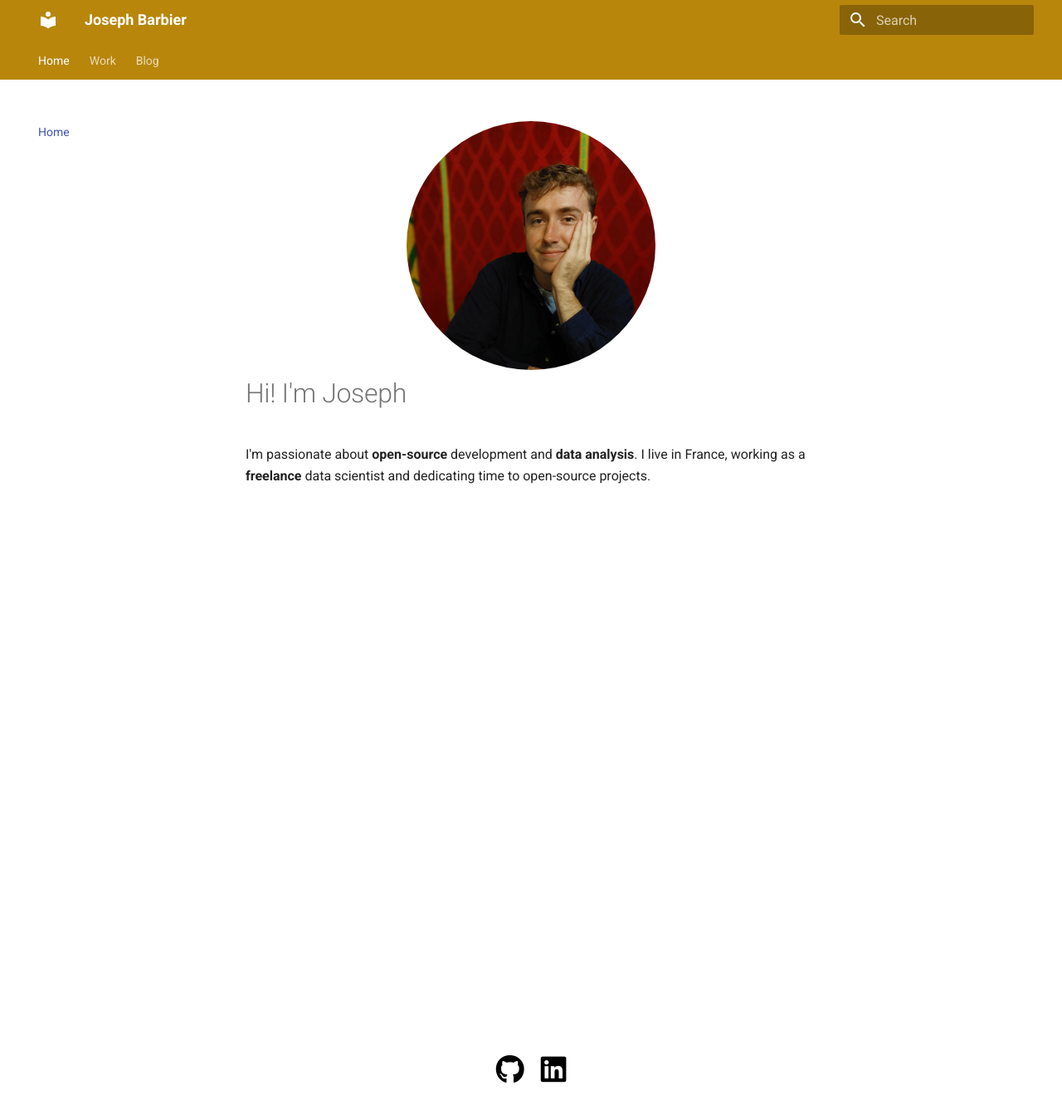
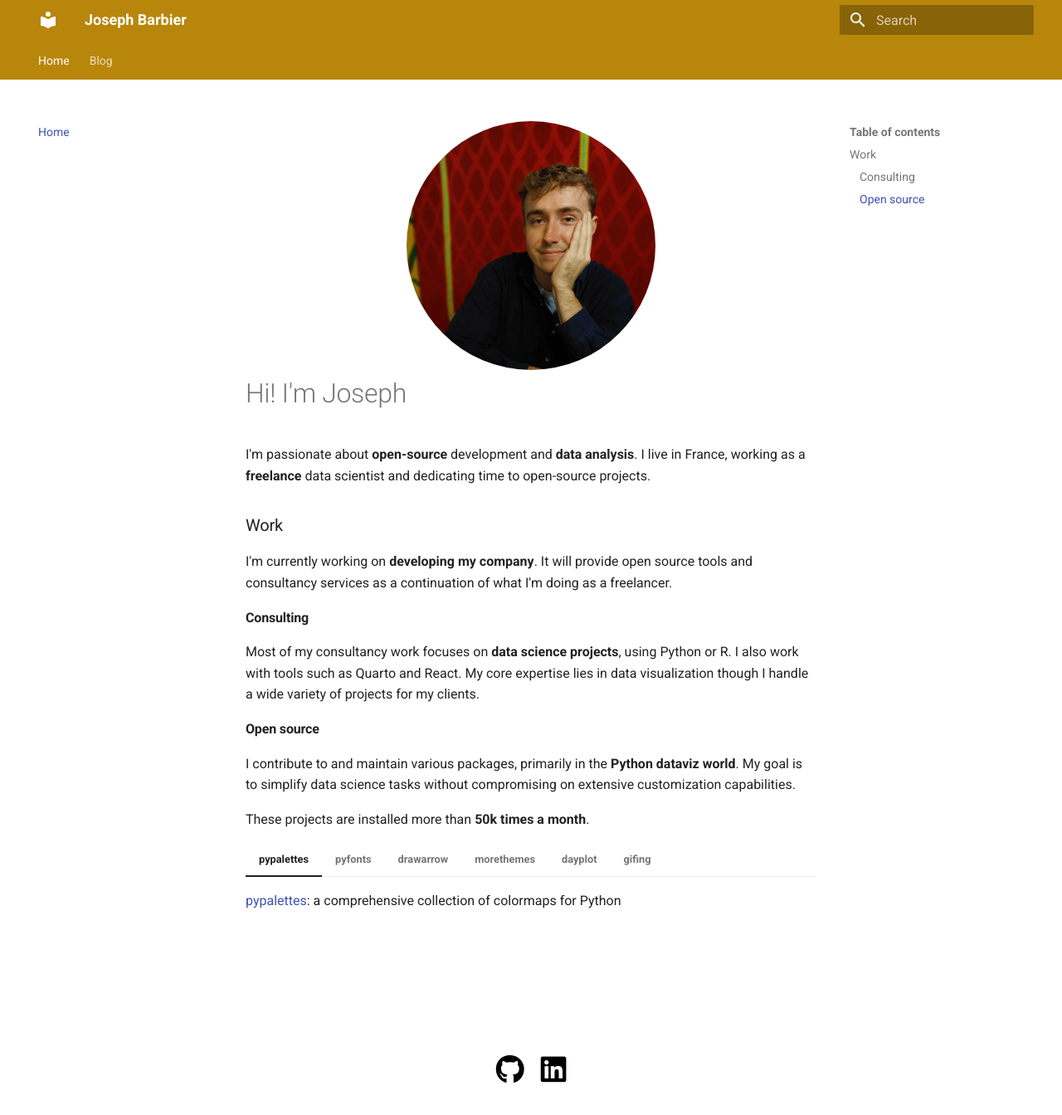
Before and after one commit to JosephBARBIERDARNAL/barbierjoseph.com, an MkDocs documentation site: the page built from docs/index.md, in a window 1280 px wide and 1356 px high. Shown: the top 1344 px of the window at 83% size. Built offline with MkDocs 1.6.1 and Material for MkDocs 9.7.7, drawn with Linux system fonts in a browser that asks for light colours.

Commit message:
simplify"

```diff
--- a/docs/index.md
+++ b/docs/index.md
@@ -3,3 +3,45 @@
 # Hi! I'm Joseph
 
 I'm passionate about **open-source** development and **data analysis**. I live in France, working as a **freelance** data scientist and dedicating time to open-source projects.
+
+### Work
+
+I'm currently working on **developing my company**. It will provide open source tools and consultancy services as a continuation of what I'm doing as a freelancer.
+
+#### Consulting
+
+Most of my consultancy work focuses on **data science projects**, using Python or R. I also work with tools such as Quarto and React. My core expertise lies in data visualization though I handle a wide variety of projects for my clients.
+
+#### Open source
+
+I contribute to and maintain various packages, primarily in the **Python dataviz world**. My goal is to simplify data science tasks without compromising on extensive customization capabilities.
+
+These projects are installed more than **50k times a month**.
+
+=== "pypalettes"
+
+      [pypalettes](https://github.com/JosephBARBIERDARNAL/pypalettes){:target="\_blank"}: a comprehensive collection of colormaps for Python
+
+=== "pyfonts"
+
+      [pyfonts](https://github.com/JosephBARBIERDARNAL/pyfonts){:target="\_blank"}: working with fonts in Matplotlib, enhancing ease and reproducibility
+
+=== "drawarrow"
+
+      [drawarrow](https://github.com/JosephBARBIERDARNAL/drawarrow){:target="\_blank"}: simplifies the process of customizing arrows in Matplotlib
+
+=== "morethemes"
+
+      [morethemes](https://github.com/JosephBARBIERDARNAL/morethemes){:target="\_blank"}: themes for Matplotlib
+
+=== "dayplot"
+
+      [dayplot](https://github.com/JosephBARBIERDARNAL/dayplot){:target="\_blank"}: calendar heatmaps in Matplotlib
+
+=== "gifing"
+
+      [gifing](https://github.com/y-sunflower/gifing){:target="\_blank"}: makes creating GIFs straightforward and effortless.
+
+<br>
+<br>
+<br>
--- a/mkdocs.yml
+++ b/mkdocs.yml
@@ -12,7 +12,6 @@ theme:
 
 nav:
   - Home: index.md
-  - Work: work.md
   - Blog:
       - blog/how-not-to-do-a-data-science-project.md
       - blog/3-repos-1-package-why.md
@@ -40,6 +39,8 @@ markdown_extensions:
   - pymdownx.inlinehilite
   - pymdownx.snippets
   - pymdownx.superfences
+  - pymdownx.tabbed:
+      alternate_style: true
   - attr_list
   - md_in_html
   - pymdownx.blocks.caption
```
Also changed, not shown: docs/work.md (deleted, +0 -137 lines).
